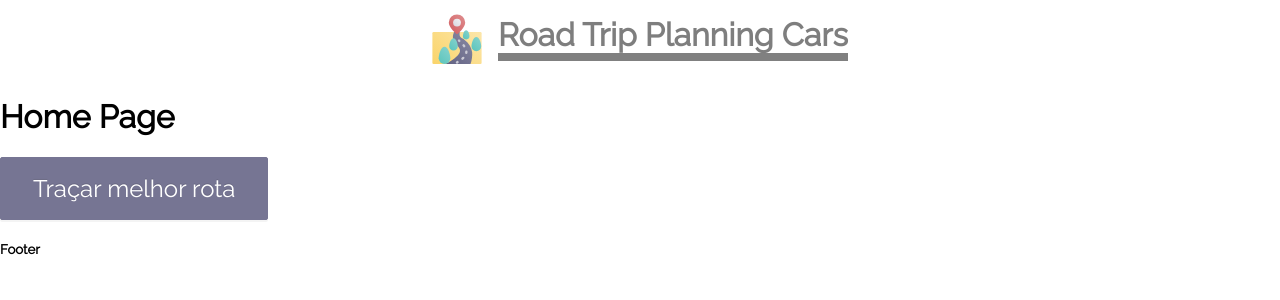
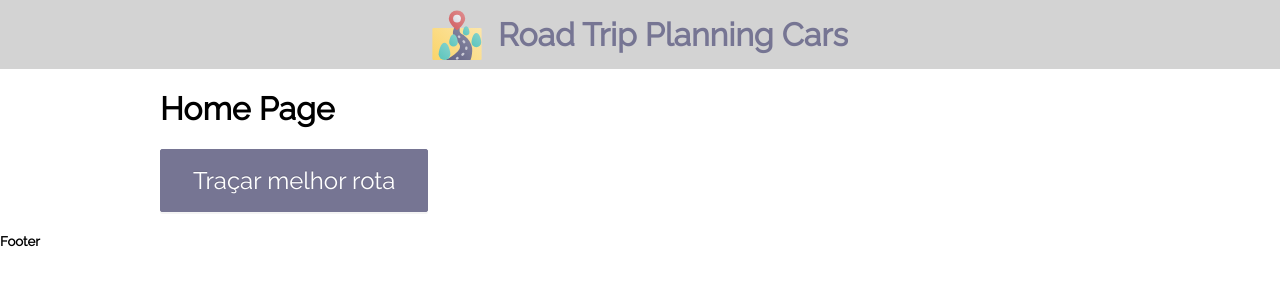
Before and after one commit to jonathangomes17/reactjs-typescript-road-trip-planning-cars, a React (Create React App) app: page / in a window 1280 px wide. Shown: the top 300 px of the page. Built offline with nearby package versions, Linux system fonts and the light colour scheme.

Commit message:
fix: recriado a estrutura

```diff
--- a/src/App.tsx
+++ b/src/App.tsx
@@ -2,10 +2,6 @@ import React from 'react'
 
 // Global styles
 import GlobalStyles from './styles'
-
-// Containers
-import Header from './containers/Header'
-import Footer from './containers/Footer'
 
 // Routes
 import Routes from './routes'
@@ -14,9 +10,7 @@ function App() {
   return (
     <>
       <GlobalStyles />
-      <Header />
       <Routes />
-      <Footer />
     </>
   )
 }
--- a/src/containers/Header/index.tsx
+++ b/src/components/MasterClass/Header/index.tsx
@@ -1,6 +1,6 @@
 import React from 'react'
 import RTPCHeader from './styles'
-import { ReactComponent as Logo } from '../../assets/logo.svg'
+import { ReactComponent as Logo } from '../../../assets/logo.svg'
 
 const Header = () => {
   return (
--- a/src/containers/Header/styles.tsx
+++ b/src/components/MasterClass/Header/styles.tsx
@@ -5,12 +5,12 @@ const BaseHeader = styled.header`
   display: flex;
   justify-content: center;
   align-items: center;
+  background-color: lightgray;
 
   > h1 {
     font-size: 2rem;
     margin: 1rem 0;
-    color: #7e7e7e;
-    border-bottom: solid 0.5rem grey;
+    color: #767593;
   }
 
   > svg {
--- a/src/containers/Main/index.tsx
+++ b/src/components/MasterClass/Main/index.tsx
@@ -1,7 +1,8 @@
 import React from 'react'
+import RTPCMain from './styles'
 
 const Main: React.FC = ({ children }) => {
-  return <main>{children}</main>
+  return <RTPCMain>{children}</RTPCMain>
 }
 
 export default Main
--- /dev/null
+++ b/src/components/MasterClass/Main/styles.tsx
@@ -0,0 +1,12 @@
+import React from 'react'
+import styled from 'styled-components'
+
+const BaseMain = styled.main`
+  padding: 0 10rem;
+`
+
+const RTPCMain: React.FC = (props) => {
+  return <BaseMain {...props}>{props.children}</BaseMain>
+}
+
+export default RTPCMain
--- /dev/null
+++ b/src/components/MasterClass/index.tsx
@@ -0,0 +1,16 @@
+import React from 'react'
+import Header from './Header'
+import Main from './Main'
+import Footer from './Footer'
+
+const MasterClass: React.FC = ({ children }) => {
+  return (
+    <>
+      <Header />
+      <Main>{children}</Main>
+      <Footer />
+    </>
+  )
+}
+
+export default MasterClass
--- a/src/routes.tsx
+++ b/src/routes.tsx
@@ -4,17 +4,17 @@ import { Route, Switch, BrowserRouter } from 'react-router-dom'
 
 import HomePage from './pages/HomePage'
 
-import Main from './containers/Main'
+import MasterClass from './components/MasterClass'
 
 function Routes() {
   return (
-    <Main>
+    <MasterClass>
       <BrowserRouter>
         <Switch>
           <Route exact path="/" component={HomePage} />
         </Switch>
       </BrowserRouter>
-    </Main>
+    </MasterClass>
   )
 }
 
```
Also changed, not shown: src/components/MasterClass/Footer/index.tsx (renamed from src/containers/Footer/index.tsx).
